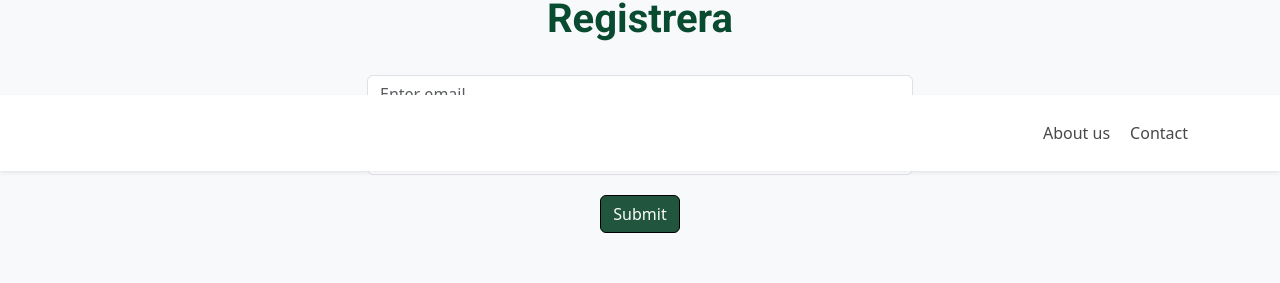
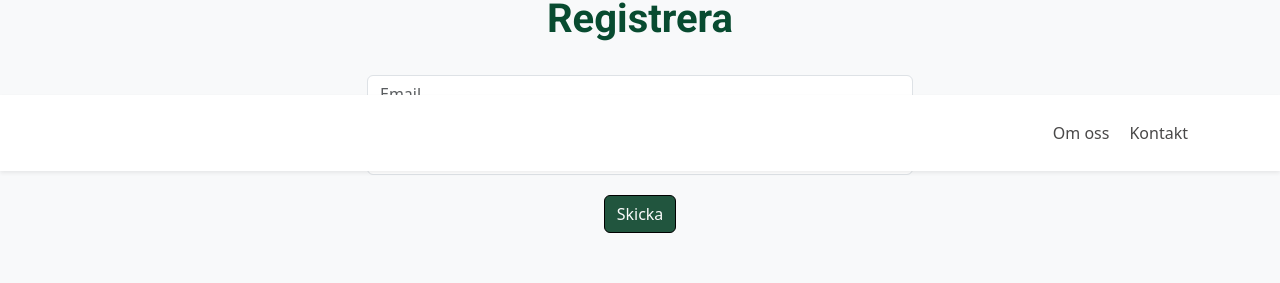
Before and after one commit to YoisMelwin/fullstack, a React (Vite) app in the folder frontend/: page / in a window 1280 px wide. Shown: the part 629-912 px from the top of the page. Built offline with nearby package versions, Linux system fonts and the light colour scheme; no server answers.

Commit message:
With small changes

```diff
--- a/frontend/src/components/Footer.tsx
+++ b/frontend/src/components/Footer.tsx
@@ -21,7 +21,7 @@ export function Footer() {
                                 color: '#494848'
                             }}
                         >
-                            About us
+                            Om oss
                         </NavLink>
                         <NavLink
                             to="/contact"
@@ -31,7 +31,7 @@ export function Footer() {
                                 color: '#494848'
                             }}
                         >
-                            Contact
+                            Kontakt
                         </NavLink>
                     </Col>
                 </Row>
--- a/frontend/src/components/ProductsItem.tsx
+++ b/frontend/src/components/ProductsItem.tsx
@@ -45,7 +45,7 @@ const ProductsItem = ({ id, name, price, imgUrl }: StoreItemProps) => {
                                 margin: '0 auto'
                             }}
                         >
-                            + Add To Cart
+                            + Lägg i Kundvagn
                         </Button>
                     ) : (
                         <div
@@ -68,8 +68,7 @@ const ProductsItem = ({ id, name, price, imgUrl }: StoreItemProps) => {
                                     -
                                 </Button>
                                 <div>
-                                    <span className="fs-3">{quantity}</span> in
-                                    cart
+                                    <span className="fs-3">{quantity}</span>
                                 </div>
                                 <Button
                                     onClick={() => increaseCartQuantity(id)}
@@ -88,7 +87,7 @@ const ProductsItem = ({ id, name, price, imgUrl }: StoreItemProps) => {
                                 variant="dark"
                                 size="sm"
                             >
-                                Remove
+                                Ta bort
                             </Button>
                         </div>
                     )}
--- a/frontend/src/components/Register.tsx
+++ b/frontend/src/components/Register.tsx
@@ -67,7 +67,7 @@ const Register: React.FC = () => {
                     {/* Inputfält för email */}
                     <Form.Control
                         type="email"
-                        placeholder="Enter email"
+                        placeholder="Email"
                         value={email}
                         onChange={(e) => setEmail(e.target.value)}
                     />
@@ -77,7 +77,7 @@ const Register: React.FC = () => {
                     {/* Inputfält för lösenord */}
                     <Form.Control
                         type="password"
-                        placeholder="Password"
+                        placeholder="Lösenord"
                         value={password}
                         onChange={(e) => setPassword(e.target.value)}
                     />
@@ -93,7 +93,7 @@ const Register: React.FC = () => {
                         marginTop: '20px'
                     }}
                 >
-                    Submit
+                    Skicka
                 </Button>
                 {/* Visar meddelande om något fel inträffar */}
                 {message && <p>{message}</p>}
--- a/frontend/src/components/ShoppingCart.tsx
+++ b/frontend/src/components/ShoppingCart.tsx
@@ -30,14 +30,16 @@ export function ShoppingCart({ isOpen }: ShoppingCartProps) {
     return (
         <Offcanvas show={isOpen} onHide={closeCart} placement="end">
             <Offcanvas.Header closeButton>
-                <Offcanvas.Title>Cart</Offcanvas.Title>
+                <Offcanvas.Title>Kundvagn</Offcanvas.Title>
             </Offcanvas.Header>
             <Offcanvas.Body>
                 <Stack gap={3}>
                     {cartItems.map((item) => (
                         <CartItem key={item.id} {...item} />
                     ))}
-                    <div className="ms-auto fw-bold fs-5">Total {total} kr</div>
+                    <div className="ms-auto fw-bold fs-5">
+                        Totalt {total} kr
+                    </div>
                 </Stack>
             </Offcanvas.Body>
         </Offcanvas>
```
Also changed, not shown: 4 other files (tests, documents, lock files or other folders).
